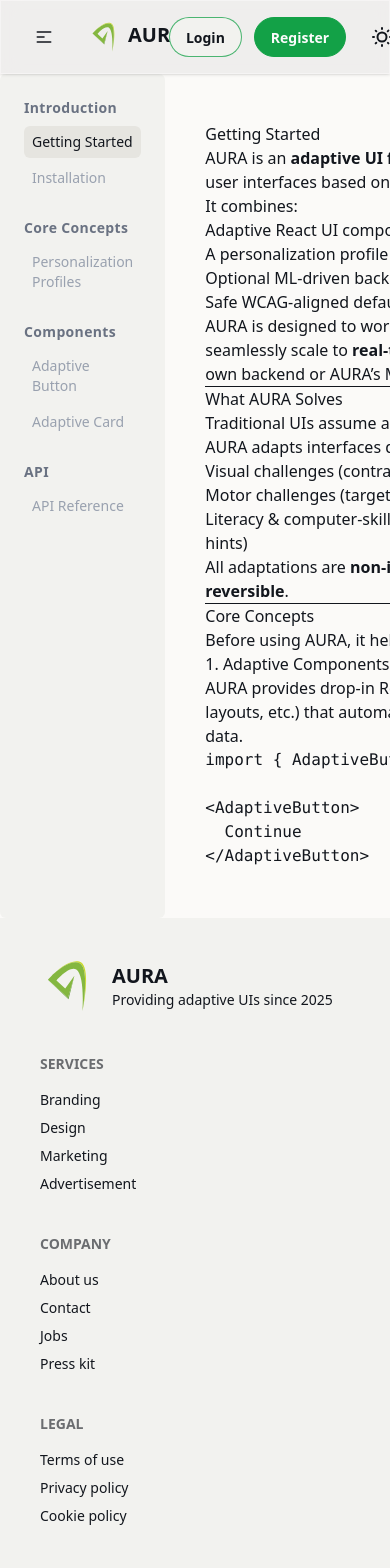
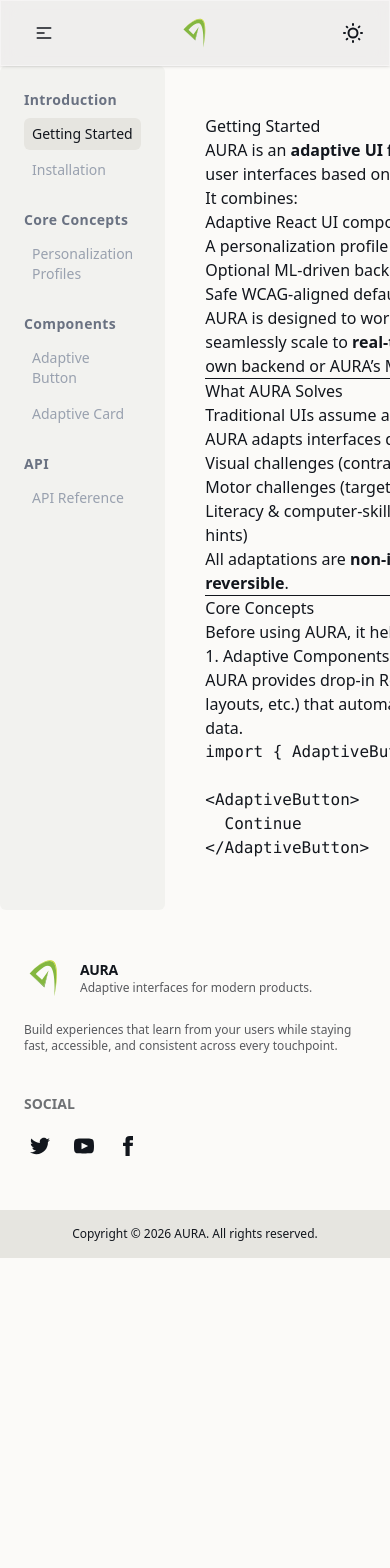
Before and after one commit to RP-25-26J-474/AURA-Website, a React (Vite) app in the folder aura-web/: page /docs/getting-started in a window 390 px wide. Shown: the top 1568 px of the page. After the commit the page ends 1258 px from the top, so only its background shows below. Built offline with nearby package versions, Linux system fonts and the light colour scheme.

Commit message:
feat: enhance Footer, Navbar, and HeroSection components for responsiveness

```diff
--- a/aura-web/src/components/common/Footer.jsx
+++ b/aura-web/src/components/common/Footer.jsx
@@ -4,69 +4,75 @@ import { logos } from "../../assets";
 function Footer() {
   return (
     <>
-      <footer className="footer sm:footer-horizontal bg-base-200 text-base-content p-10 z-50">
-        <aside>
-          <div className="flex flex-row items-center gap-4">
-            <img src={logos.aura} alt="AURA Logo" className="h-14" />
-            <p>
-              <span className="text-xl font-bold">AURA</span>
-              <br />
-              Providing adaptive UIs since 2025
+      <footer className="bg-base-200/10 text-base-content">
+        <div className="footer mx-auto w-full max-w-7xl gap-10 px-6 py-12 sm:footer-horizontal">
+          <aside className="max-w-sm">
+            <div className="flex items-center gap-4">
+              <img src={logos.aura} alt="AURA Logo" className="h-10 w-auto md:h-14" />
+              <div>
+                <p className="md:text-xl font-semibold tracking-tight">AURA</p>
+                <p className="text-xs md:text-sm text-base-content/70">
+                  Adaptive interfaces for modern products.
                 </p>
               </div>
+            </div>
+            <p className="mt-4 text-xs md:text-sm text-base-content/70">
+              Build experiences that learn from your users while staying fast,
+              accessible, and consistent across every touchpoint.
+            </p>
           </aside>
-        <nav>
-          <h6 className="footer-title">Services</h6>
-          <a className="link link-hover">Branding</a>
-          <a className="link link-hover">Design</a>
-          <a className="link link-hover">Marketing</a>
-          <a className="link link-hover">Advertisement</a>
+
+          <nav className="hidden md:flex md:flex-col">
+            <h6 className="footer-title">Product</h6>
+            <a className="link link-hover">Adaptive UI</a>
+            <a className="link link-hover">Component library</a>
+            <a className="link link-hover">Personalization</a>
+            <a className="link link-hover">Analytics</a>
           </nav>
-        <nav>
+          <nav className="hidden md:flex md:flex-col">
+            <h6 className="footer-title">Resources</h6>
+            <a className="link link-hover">Docs</a>
+            <a className="link link-hover">Research</a>
+            <a className="link link-hover">Pricing</a>
+            <a className="link link-hover">Contact</a>
+          </nav>
+          <nav className="hidden md:flex md:flex-col">
             <h6 className="footer-title">Company</h6>
-          <a className="link link-hover">About us</a>
-          <a className="link link-hover">Contact</a>
-          <a className="link link-hover">Jobs</a>
-          <a className="link link-hover">Press kit</a>
-        </nav>
-        <nav>
-          <h6 className="footer-title">Legal</h6>
-          <a className="link link-hover">Terms of use</a>
-          <a className="link link-hover">Privacy policy</a>
-          <a className="link link-hover">Cookie policy</a>
+            <a className="link link-hover">About</a>
+            <a className="link link-hover">Careers</a>
+            <a className="link link-hover">Press</a>
+            <a className="link link-hover">Changelog</a>
           </nav>
           <aside>
-          <div>
-            <nav>
             <h6 className="footer-title">Social</h6>
-              <div className="grid grid-flow-col gap-4">
-                <a>
+            <div className="grid grid-flow-col gap-3">
+              <a className="btn btn-ghost btn-sm btn-circle" aria-label="Twitter">
                 <svg
                   xmlns="http://www.w3.org/2000/svg"
-                    width="24"
-                    height="24"
+                  width="20"
+                  height="20"
                   viewBox="0 0 24 24"
                   className="fill-current"
                 >
                   <path d="M24 4.557c-.883.392-1.832.656-2.828.775 1.017-.609 1.798-1.574 2.165-2.724-.951.564-2.005.974-3.127 1.195-.897-.957-2.178-1.555-3.594-1.555-3.179 0-5.515 2.966-4.797 6.045-4.091-.205-7.719-2.165-10.148-5.144-1.29 2.213-.669 5.108 1.523 6.574-.806-.026-1.566-.247-2.229-.616-.054 2.281 1.581 4.415 3.949 4.89-.693.188-1.452.232-2.224.084.626 1.956 2.444 3.379 4.6 3.419-2.07 1.623-4.678 2.348-7.29 2.04 2.179 1.397 4.768 2.212 7.548 2.212 9.142 0 14.307-7.721 13.995-14.646.962-.695 1.797-1.562 2.457-2.549z"></path>
                 </svg>
               </a>
-                <a>
+              <a className="btn btn-ghost btn-sm btn-circle" aria-label="YouTube">
                 <svg
                   xmlns="http://www.w3.org/2000/svg"
-                    width="24"
-                    height="24"
+                  width="20"
+                  height="20"
                   viewBox="0 0 24 24"
                   className="fill-current"
                 >
                   <path d="M19.615 3.184c-3.604-.246-11.631-.245-15.23 0-3.897.266-4.356 2.62-4.385 8.816.029 6.185.484 8.549 4.385 8.816 3.6.245 11.626.246 15.23 0 3.897-.266 4.356-2.62 4.385-8.816-.029-6.185-.484-8.549-4.385-8.816zm-10.615 12.816v-8l8 3.993-8 4.007z"></path>
                 </svg>
               </a>
-                <a>
+              <a className="btn btn-ghost btn-sm btn-circle" aria-label="Facebook">
                 <svg
                   xmlns="http://www.w3.org/2000/svg"
-                    width="24"
-                    height="24"
+                  width="20"
+                  height="20"
                   viewBox="0 0 24 24"
                   className="fill-current"
                 >
@@ -74,15 +80,12 @@ function Footer() {
                 </svg>
               </a>
             </div>
-            </nav>
+          </aside>
         </div>
-        </aside>
       </footer>
-      <footer className="footer sm:footer-horizontal footer-center bg-base-300 text-base-content p-4">
+      <footer className="footer sm:footer-horizontal footer-center bg-base-300 text-xs text-base-content p-4">
         <aside>
-          <p>
-            Copyright © {new Date().getFullYear()} - All right reserved by AURA
-          </p>
+          <p>Copyright © {new Date().getFullYear()} AURA. All rights reserved.</p>
         </aside>
       </footer>
     </>
--- a/aura-web/src/components/common/Navbar.jsx
+++ b/aura-web/src/components/common/Navbar.jsx
@@ -12,7 +12,7 @@ export default function Navbar({
   const { user, logout } = useAuth();
 
   return (
-    <div className="navbar bg-base-300 shadow-sm px-4 py-4 sticky top-0 z-50 glass-effect">
+    <div className="navbar relative bg-base-300 shadow-sm px-4 py-3 sticky top-0 z-50 glass-effect">
       {/* LEFT: brand + mobile menu */}
       <div className="navbar-start">
         {/* Mobile dropdown */}
@@ -33,7 +33,7 @@ export default function Navbar({
           {/* Mobile dropdown content */}
           <ul
             tabIndex={0}
-            className="menu menu-sm dropdown-content mt-3 z-[100] p-2 shadow bg-base-200 rounded-box w-52"
+            className="menu menu-sm dropdown-content mt-3 z-[100] p-2 shadow bg-base-200 rounded-box w-64"
           >
             {menuItems.map((item) =>
               item.children ? (
@@ -55,16 +55,36 @@ export default function Navbar({
                 </li>
               )
             )}
+            <li className="menu-title mt-2">Account</li>
+            {user ? (
+              <li>
+                <button onClick={logout} className="btn btn-sm btn-ghost">
+                  Logout
+                </button>
+              </li>
+            ) : (
+              rightItems.map((btn) => (
+                <li key={btn.label}>
+                  <NavLink to={btn.to}>{btn.label}</NavLink>
+                </li>
+              ))
+            )}
           </ul>
         </div>
 
         {/* BRAND */}
-        <Link to="/" className="btn btn-ghost text-xl font-bold items-center gap-2">
+        <Link to="/" className="btn btn-ghost text-lg sm:text-xl font-bold items-center gap-2 hidden lg:inline-flex">
           <img src={logos.aura} alt="AURA" className="h-8" />
           <div className="flex flex-row items-center gap-2">
             <span className="mb-1">{brand}</span>
             <span className="hidden md:inline text-xs opacity-70">{slogan}</span>
           </div>
+        </Link>
+      </div>
+
+      <div className="navbar-center lg:hidden absolute left-1/2 -translate-x-1/2">
+        <Link to="/" className="btn btn-ghost">
+          <img src={logos.aura} alt="AURA" className="h-8" />
         </Link>
       </div>
 
@@ -95,27 +115,27 @@ export default function Navbar({
       </div>
 
       {/* RIGHT side */}
-      <div className="navbar-end gap-3">
+      <div className="navbar-end gap-2 sm:gap-3">
         {user ? (
           <>
             <span className="hidden md:inline text-sm opacity-70">
               Hi, {user.name}
             </span>
-            <button onClick={logout} className="btn btn-md">
+            <button onClick={logout} className="btn btn-md hidden lg:inline-flex">
               Logout
             </button>
           </>
         ) : (
           <>
             {rightItems.map((btn) => (
-              <Link key={btn.label} to={btn.to} className={btn.className}>
+              <Link key={btn.label} to={btn.to} className={`hidden lg:inline-flex ${btn.className}`}>
                 {btn.label}
               </Link>
             ))}
           </>
         )}
       </div>
-      <div className="ml-4">
+      <div className="ml-2 sm:ml-4">
         <ThemeButton />
       </div>
     </div>
--- a/aura-web/src/components/sections/HeroSection.jsx
+++ b/aura-web/src/components/sections/HeroSection.jsx
@@ -8,9 +8,9 @@ function HeroSection() {
     "polygon(74.1% 44.1%, 100% 61.6%, 97.5% 26.9%, 85.5% 0.1%, 80.7% 2%, 72.5% 32.5%, 60.2% 62.4%, 52.4% 68.1%, 47.5% 58.3%, 45.2% 34.5%, 27.5% 76.7%, 0.1% 64.9%, 17.9% 100%, 27.6% 76.8%, 76.1% 97.7%, 74.1% 44.1%)";
 
   return (
-    <div className="bg-base-100 min-h-screen">
+    <div className="bg-base-100 min-h-[calc(100svh-4.5rem)]">
       {/* Hero */}
-      <div className="relative isolate px-6 py-12 lg:px-8">
+      <div className="relative isolate flex min-h-[calc(100svh-4.5rem)] items-center px-4 py-10 sm:px-6 sm:py-12 lg:px-8">
         {/* Top gradient blob */}
         <div
           aria-hidden="true"
@@ -22,9 +22,9 @@ function HeroSection() {
           />
         </div>
 
-        <div className="mx-auto max-w-3xl py-12 sm:py-24 lg:py-36">
-          <div className="hidden sm:mb-8 sm:flex sm:justify-center">
-            <div className="relative rounded-full px-3 py-1 text-sm/6 text-base-content/75 ring-1 ring-base-content/50 hover:ring-white/20">
+        <div className="mx-auto flex w-full max-w-4xl flex-col items-center">
+          <div className="mb-8 sm:flex sm:w-full sm:justify-center">
+            <div className="relative rounded-full px-3 py-1 text-xs md:text-sm/6 text-base-content/75 ring-1 ring-base-content/50 hover:ring-white/20">
               Research in progress | {" "}
               <a href="#" className="font-semibold text-indigo-400">
                 <span aria-hidden="true" className="absolute inset-0" />
@@ -34,20 +34,20 @@ function HeroSection() {
           </div>
 
           <div className="text-center">
-            <h1 className="text-5xl font-semibold tracking-tight text-balance text-base-content sm:text-7xl">
+            <h1 className="text-5xl font-semibold md:tracking-tight text-balance text-base-content sm:text-6xl lg:text-7xl">
               Build Adaptive User Experiences with{" "}
               <span className="text-primary font-bold">AURA</span>
             </h1>
-            <p className="mt-8 text-lg font-medium text-pretty text-base-content/75 sm:text-xl/8">
+            <p className="mt-6 text-base font-medium text-pretty text-base-content/75 sm:mt-8 sm:text-lg lg:text-xl/8">
               Leverage AURA's React components and personalization platform to
               create accessible, adaptive experiences that resonate with your users.
             </p>
 
-            <div className="mt-10 flex items-center justify-center gap-x-6">
-              <a href="#" className="btn btn-primary btn-lg">
+            <div className="mt-8 flex flex-col items-center justify-center gap-4 sm:mt-10 sm:flex-row sm:gap-x-6">
+              <a href="#" className="btn btn-primary sm:btn-lg">
                 Get started
               </a>
-              <a href="#" className="btn btn-ghost btn-lg">
+              <a href="#" className="btn btn-ghost sm:btn-lg">
                 Learn more <span aria-hidden="true"><FaArrowRight/></span>
               </a>
             </div>
```
Lines whose indentation alone changed are shown as unchanged.
